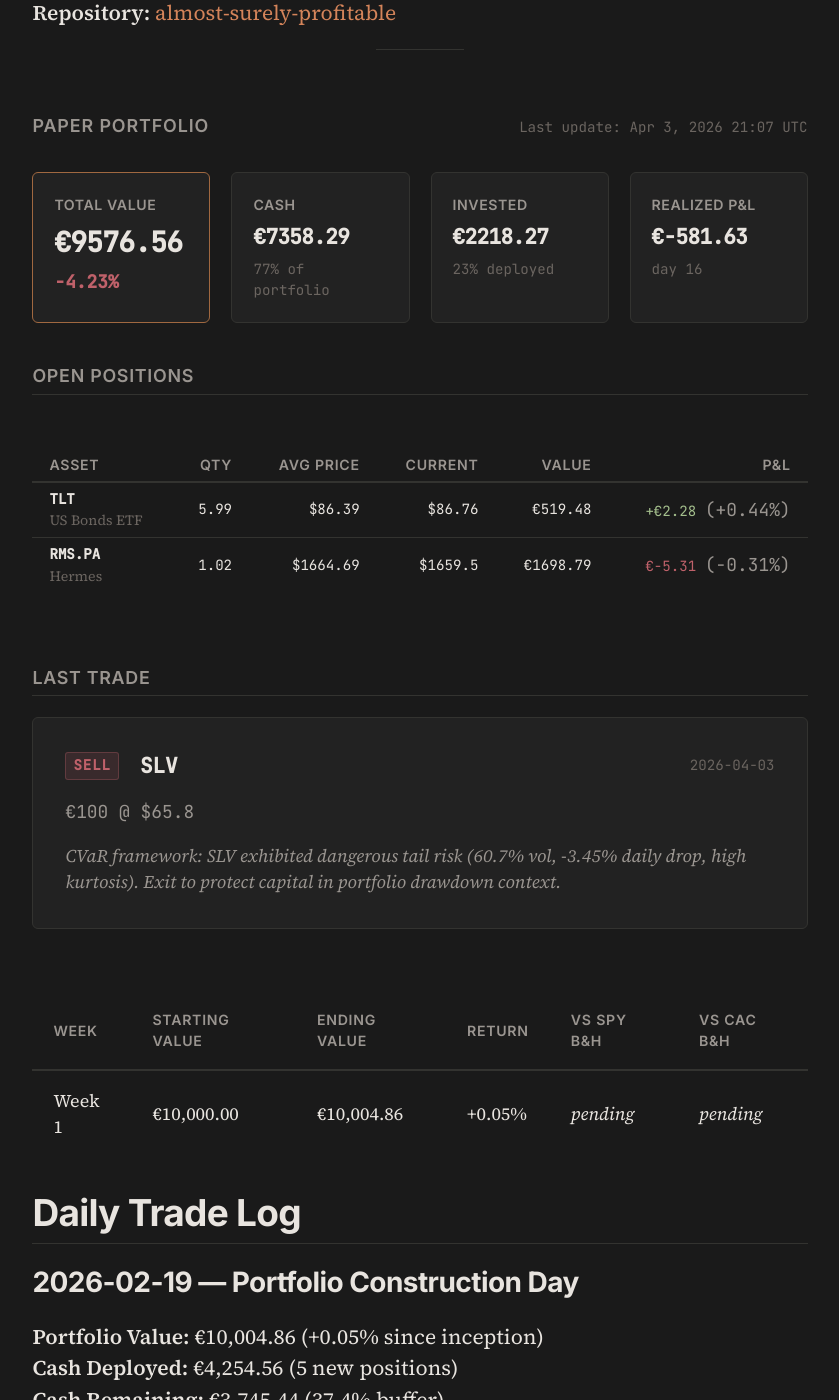
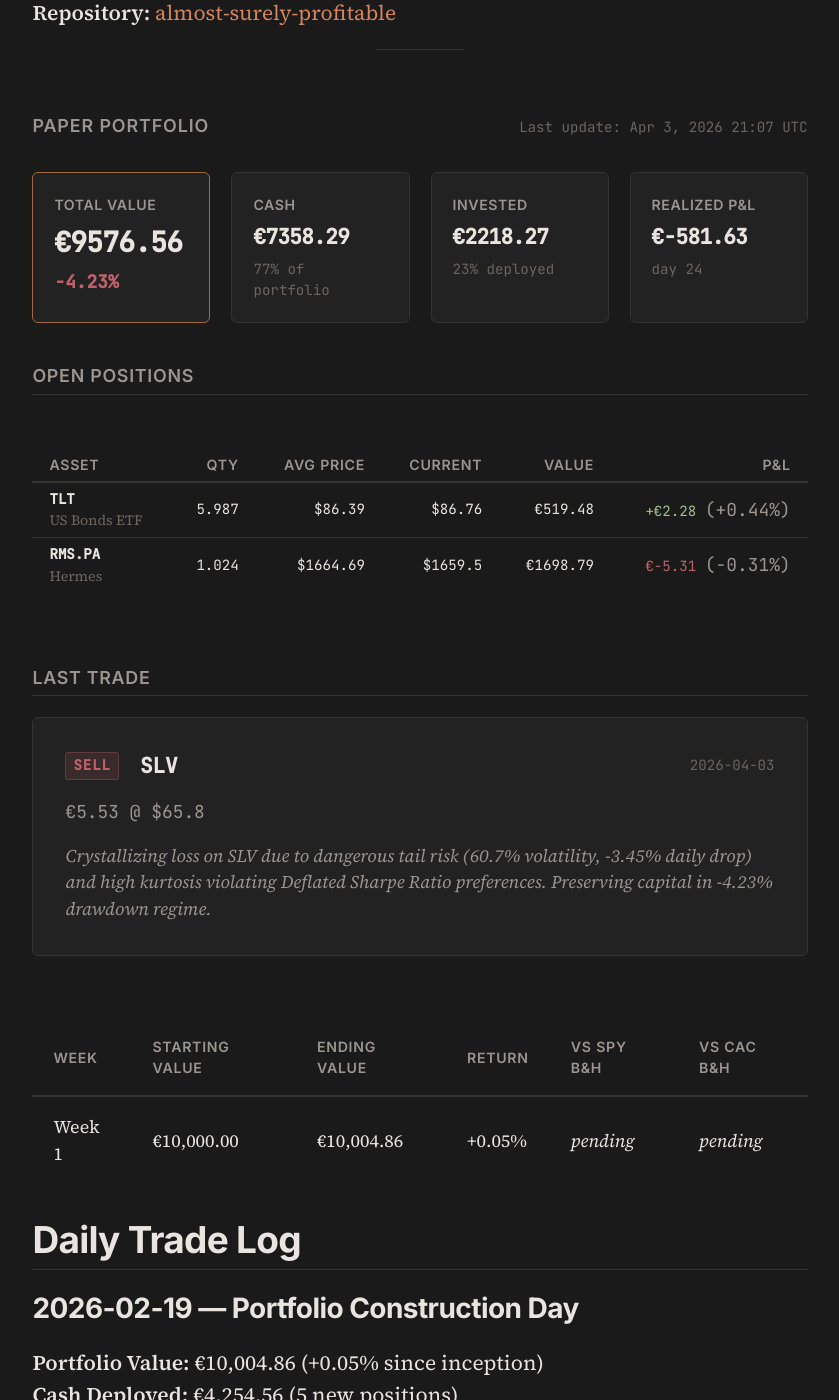
Before and after one commit to Alm0stSurely/alm0stsurely.github.io, a Jekyll site: the page built from trading.md, in a window 1280 px wide and 1400 px high, scrolled down 996 px. Shown: the whole window, without its empty margins (220-1059 px from the left). Built offline with Jekyll 4.4.1, drawn with Linux system fonts in a browser that asks for light colours.

```diff
--- a/_data/portfolio.json
+++ b/_data/portfolio.json
@@ -5,12 +5,12 @@
   "total_value": 9576.56,
   "total_return_pct": -4.23,
   "total_realized_pnl": -581.63,
-  "days_active": 16,
+  "days_active": 24,
   "positions": [
     {
       "ticker": "TLT",
       "name": "US Bonds ETF",
-      "quantity": 5.99,
+      "quantity": 5.987,
       "avg_price": 86.39,
       "current_price": 86.76,
       "market_value": 519.48,
@@ -21,7 +21,7 @@
     {
       "ticker": "RMS.PA",
       "name": "Hermes",
-      "quantity": 1.02,
+      "quantity": 1.024,
       "avg_price": 1664.69,
       "current_price": 1659.50,
       "market_value": 1698.79,
@@ -35,14 +35,7 @@
     "ticker": "SLV",
     "action": "sell",
     "price": 65.80,
-    "amount": 100,
-    "reasoning": "CVaR framework: SLV exhibited dangerous tail risk (60.7% vol, -3.45% daily drop, high kurtosis). Exit to protect capital in portfolio drawdown context."
-  },
-  "weekly_performance": {
-    "week": "2026-W13",
-    "return_pct": 0.03,
-    "sharpe": -0.27,
-    "max_drawdown_pct": 0.02,
-    "volatility": 0.43
+    "amount": 5.53,
+    "reasoning": "Crystallizing loss on SLV due to dangerous tail risk (60.7% volatility, -3.45% daily drop) and high kurtosis violating Deflated Sharpe Ratio preferences. Preserving capital in -4.23% drawdown regime."
   }
 }
```
Also changed, not shown: _posts/2026-04-04-the-microcopy-dividend.md (added, +69 -0 lines).
